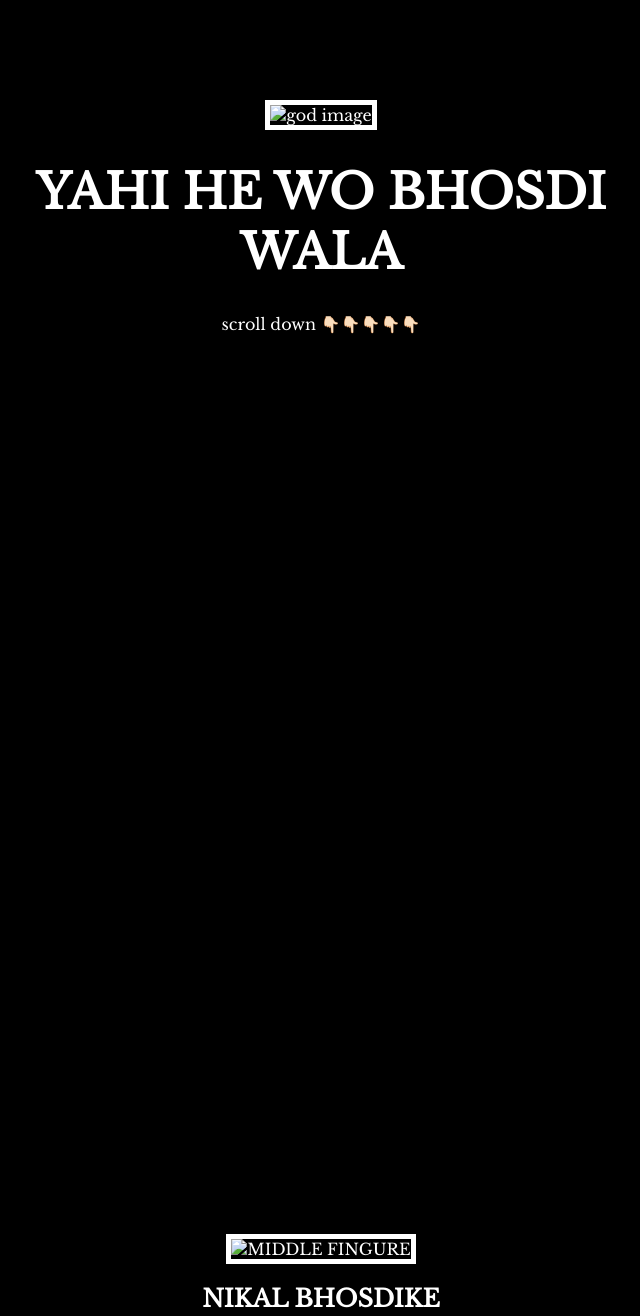
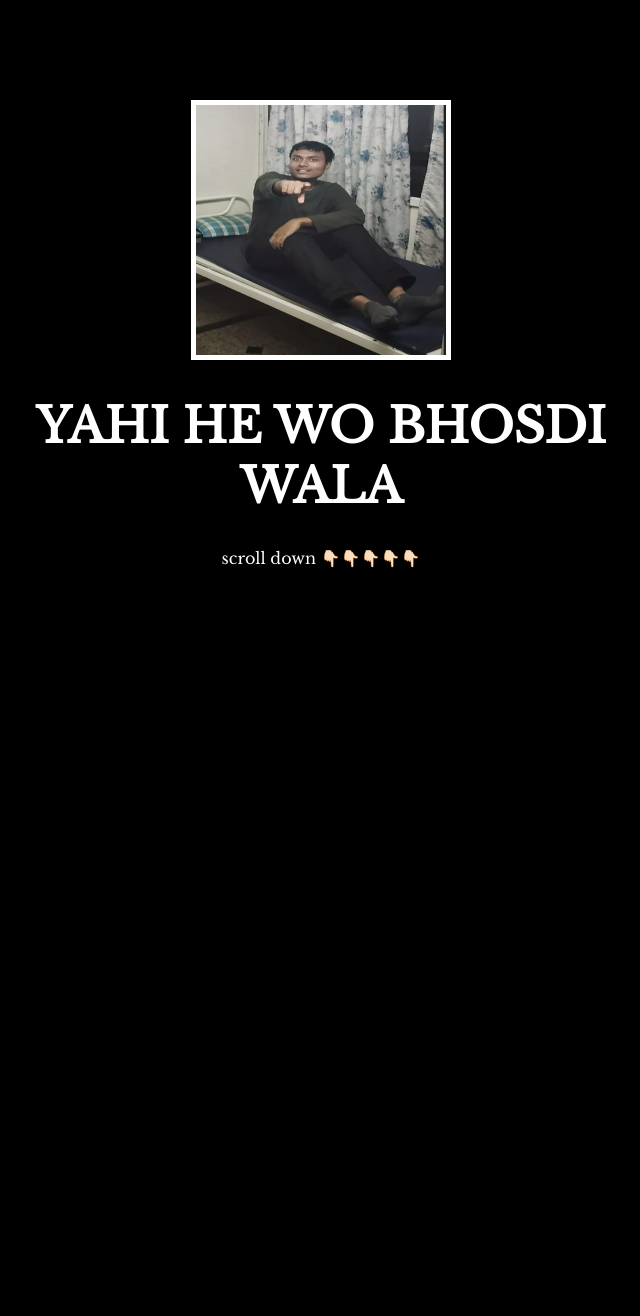
Before and after one commit to Suraj6708/memes1, a plain HTML site: page index.html in a window 1280 px wide. Shown: the top 1316 px of the page, without its empty margins (319-959 px from the left). Drawn offline with nearby package versions, Linux system fonts and the light colour scheme.

Commit message:
Update index.html

```diff
--- a/index.html
+++ b/index.html
@@ -29,7 +29,7 @@ But it must have the following features:
 <link href="https://fonts.googleapis.com/css2?family=Libre+Baskerville&display=swap" rel="stylesheet">
 <body >
   <div>
-   <img src="./assets/images/Screenshot 2024-01-06 155710.png" alt="god image">
+   <img src="./Screenshot 2024-01-06 155710.png" alt="god image">
 
    <h1 >yahi he wo bhosdi wala</h1>
    <p>scroll down 👇🏻👇🏻👇🏻👇🏻👇🏻</p>
@@ -39,7 +39,7 @@ But it must have the following features:
 
 
   <div id="h2">
-    <img src="./assets/download.png" alt="middle fingure">
+    <img src="./download.png" alt="middle fingure">
     <h2>nikal bhosdike</h2>
   </div>
 </body>
```
